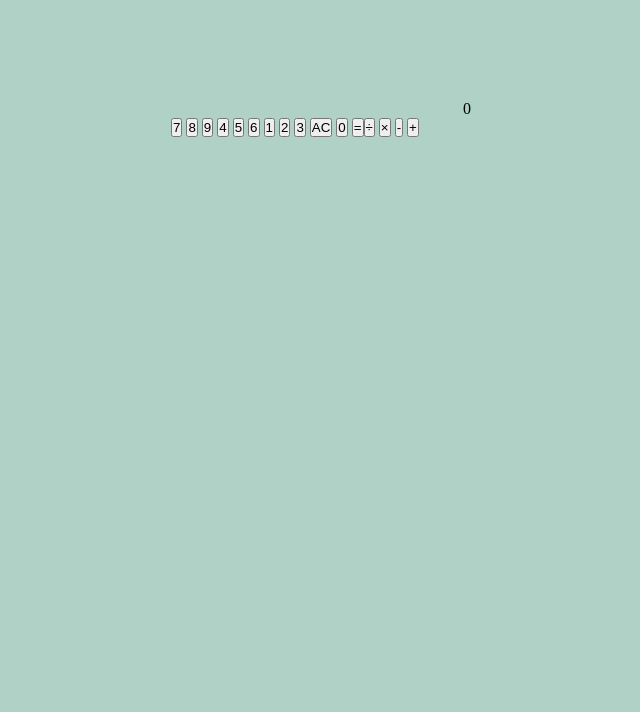
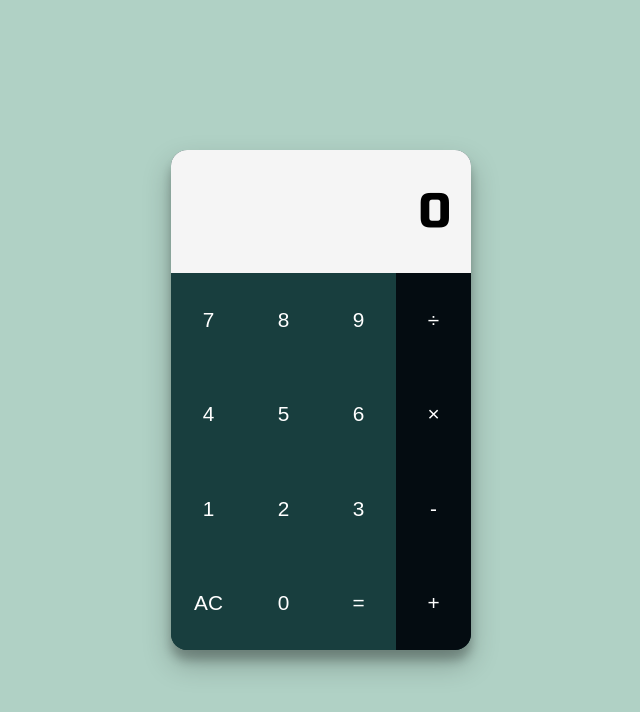
Before and after one commit to aivan-cva/calculator, a website built with Vite: page index.html in a window 1280 px wide. Shown: the whole page, without its empty margins (319-959 px from the left). Built offline with nearby package versions, Linux system fonts and the light colour scheme.

Commit message:
Add styles

```diff
--- a/index.html
+++ b/index.html
@@ -10,25 +10,24 @@
     <div class="calculator-container" id="calculator">
       <div class="display" id="display">0</div>
       <div class="buttons-container">
-        <div class="left-buttons">
+
           <button class="calc-btn" id="seven">7</button>
           <button class="calc-btn" id="eight">8</button>
           <button class="calc-btn" id="nine">9</button>
+          <button class="calc-btn" id="division">&#247;</button>
           <button class="calc-btn" id="four">4</button>
           <button class="calc-btn" id="five">5</button>
           <button class="calc-btn" id="six">6</button>
+          <button class="calc-btn" id="multiplication">&#215;</button>
           <button class="calc-btn" id="one">1</button>
           <button class="calc-btn" id="two">2</button>
           <button class="calc-btn" id="three">3</button>
+          <button class="calc-btn" id="minus">-</button>
           <button class="calc-btn" id="ac">AC</button>
           <button class="calc-btn" id="zero">0</button>
           <button class="calc-btn" id="equal">=</button>
-        </div>
-        <div class="right-buttons">
-          <button class="calc-btn" id="division">&#247;</button>
-          <button class="calc-btn" id="multiplicaton">&#215;</button>
-          <button class="calc-btn" id="minus">-</button>
           <button class="calc-btn" id="plus">+</button>
+
         </div>
       </div>
     </div>
--- a/style.css
+++ b/style.css
@@ -1,3 +1,5 @@
+@import url("https://fonts.googleapis.com/css2?family=Pacifico&family=Russo+One&display=swap");
+
 :root {
   --primary: #040d12;
   --complement: #183d3d;
@@ -20,19 +22,72 @@ body {
   justify-content: center;
   align-items: center;
   height: 100vh;
+  font-family: Ubuntu;
 }
 
 .calculator-container {
   display: flex;
   flex-direction: column;
   width: 300px;
-  height: 600px;
+  height: 500px;
+  background-color: var(--complement);
+  border-radius: 16px;
+  box-shadow: 0 14px 28px rgba(0, 0, 0, 0.25), 0 10px 10px rgba(0, 0, 0, 0.22);
 }
 
 .display {
+  font-family: "Pacifico", cursive;
+  font-family: "Russo One", sans-serif;
   text-align: right;
+  background-color: whitesmoke;
+  height: 150px;
+  display: flex;
+  align-items: center;
+  justify-content: flex-end;
+  padding: 20px;
+  font-size: 3rem;
+  border-radius: 16px 16px 0 0;
 }
 
 .buttons-container {
   display: flex;
+  height: 100%;
+  flex-wrap: wrap;
+  width: 100%;
+  font-family: "Fira Code";
 }
+
+#ac {
+  border-radius: 0 0 0 16px;
+}
+
+#plus {
+  border-radius: 0 0 16px 0;
+}
+
+.calc-btn {
+  width: 25%;
+  height: auto;
+  border: none;
+  background-color: hsl(180, 44%, 17%);
+  color: white;
+  font-size: 1.3rem;
+}
+
+.calc-btn:hover {
+  background-color: hsla(180, 44%, 24%, 0.5);
+}
+
+#division,
+#multiplication,
+#minus,
+#plus {
+  background-color: hsl(201, 64%, 4%);
+}
+
+#division:hover,
+#multiplication:hover,
+#minus:hover,
+#plus:hover {
+  background-color: hsla(201, 64%, 4%, 0.7);
+}
```
